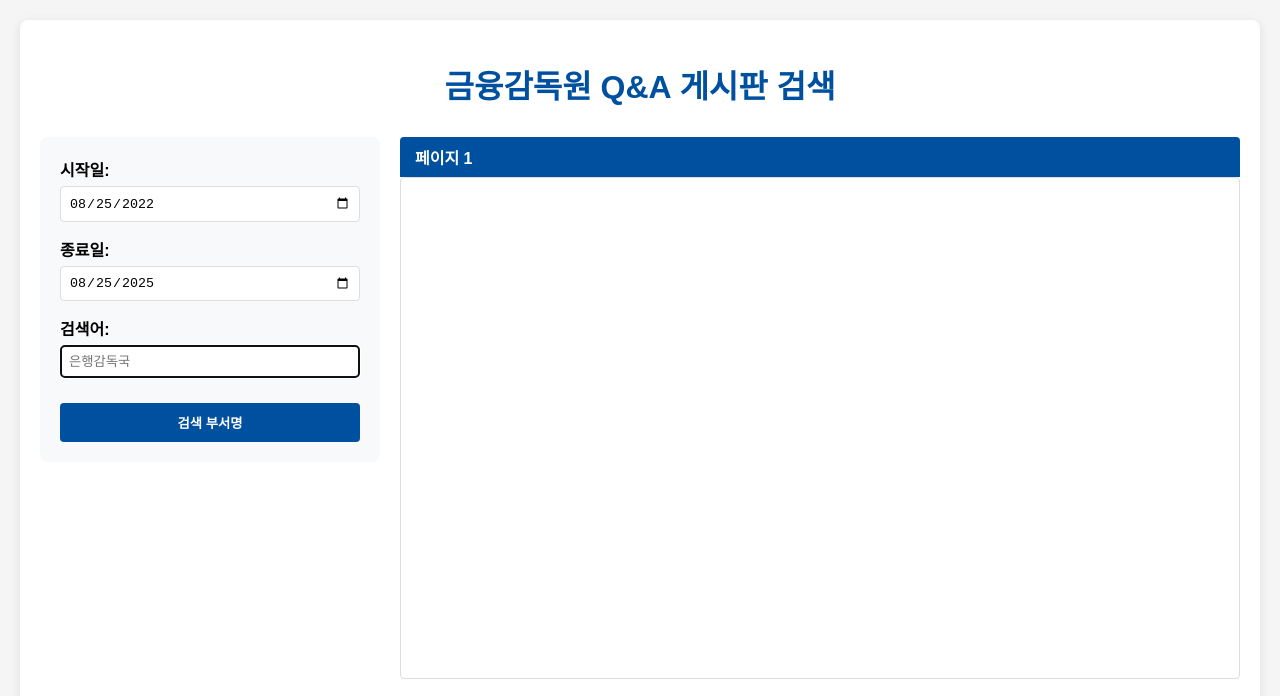
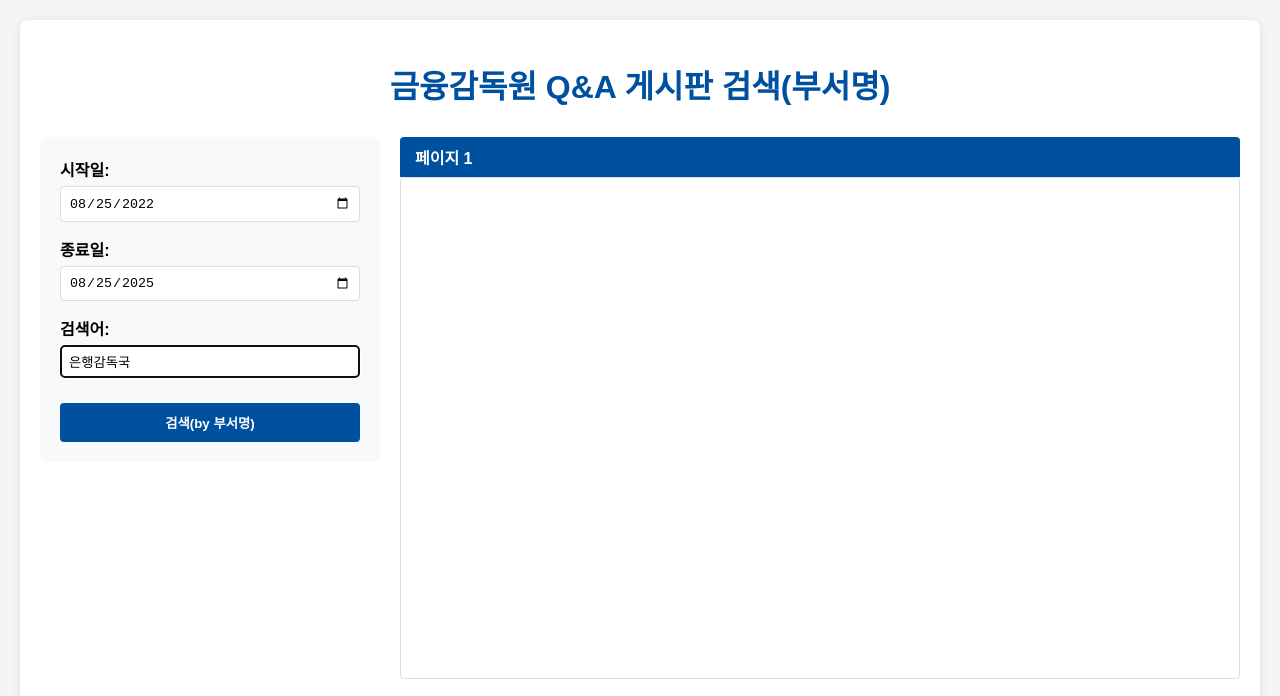
Before and after one commit to MinSikMoon/fssearch, a plain HTML site: page bydept/index.html in a window 1280 px wide. Shown: the top 696 px of the page. Drawn offline with Linux system fonts and the light colour scheme.

Commit message:
'검색 부서명 사전 세팅'

```diff
--- a/bydept/index.html
+++ b/bydept/index.html
@@ -99,7 +99,7 @@
   </head>
   <body>
     <div class="container">
-      <h1>금융감독원 Q&A 게시판 검색</h1>
+      <h1>금융감독원 Q&A 게시판 검색(부서명)</h1>
 
       <div class="content-wrapper">
         <div class="search-form">
@@ -116,10 +116,10 @@
 
             <div class="form-group">
               <label for="searchStr">검색어:</label>
-              <input type="text" id="searchStr" name="searchStr" value="" placeholder="은행감독국" />
+              <input type="text" id="searchStr" name="searchStr" value="은행감독국"/>
             </div>
 
-            <button type="submit">검색 부서명</button>
+            <button type="submit">검색(by 부서명)</button>
           </form>
         </div>
 
```
